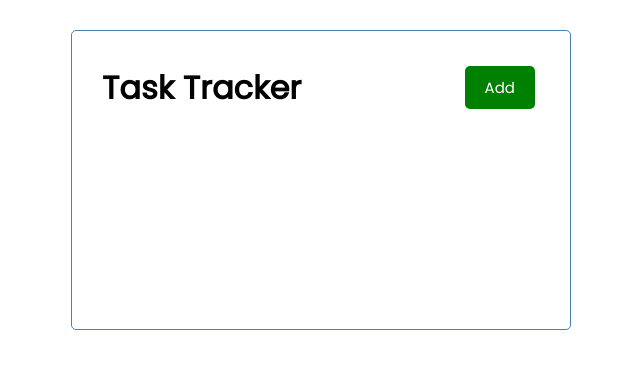
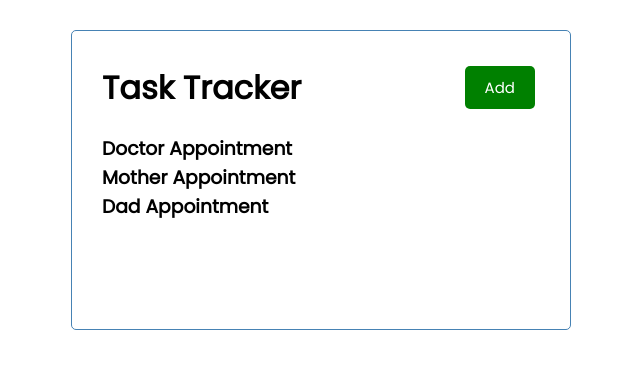
Before and after one commit to NayaraCovas/tasks-manager-react-hooks, a React (Create React App) app: page / in a window 1280 px wide. Shown: the top 368 px of the page, without its empty margins (319-959 px from the left). Built offline with nearby package versions, Linux system fonts and the light colour scheme.

Commit message:
added global statement

```diff
--- a/src/App.js
+++ b/src/App.js
@@ -1,11 +1,40 @@
+import{useState} from 'react'
 import Header from "./components/Header";
-function App() {
+import Tasks from "./components/Tasks";
+
+
+
+
+const App =() => {
+  const [tasks, setTasks] = useState([//tasks is what we name this piece of state|setTasks is the function to update this state|useState-inside it is the default that we want to use for our tasks
+    {
+      id: 1,
+      text: "Doctor Appointment",
+      day: "Feb 5th at 2:30",
+      reminder: true,
+    },
+    {
+      id: 2,
+      text: "Mother Appointment",
+      day: "Feb 6th at 2:30",
+      reminder: true,
+    },
+    {
+      id: 3,
+      text: "Dad Appointment",
+      day: "Feb 7th at 2:30",
+      reminder: true,
+    },
+  ])
+
   return (
     <div className="container">
       <Header />
+      <Tasks tasks={tasks}/>
+
 
     </div>
-  );
+  )
 }
 
 export default App;
--- /dev/null
+++ b/src/components/Tasks.js
@@ -0,0 +1,15 @@
+//In order to use state inside a function we use a hook called useState
+
+
+const Tasks = ({tasks}) => {
+
+  return (
+    <>
+      {tasks.map((task) => (
+        <h3 key={task.id}>{task.text}</h3>
+      ))}
+    </>
+  );
+};
+
+export default Tasks;
```
